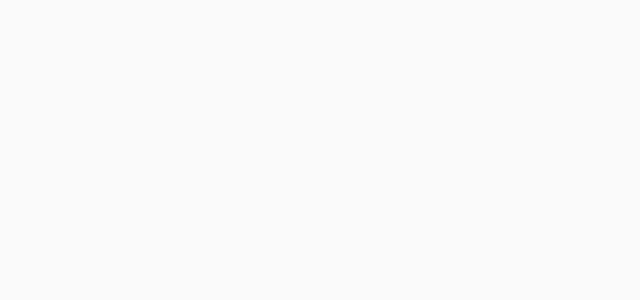
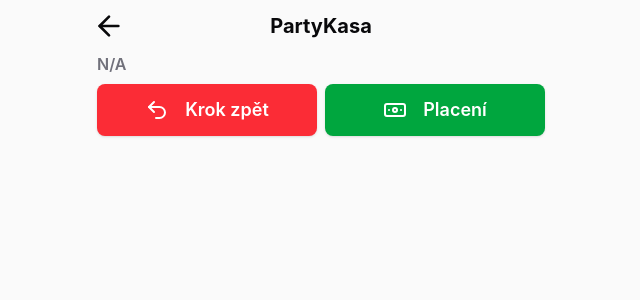
Before and after one commit to DominikPrusa/partyKasa, a React (Vite) app: page /products in a window 1280 px wide. Shown: the top 300 px of the page, without its empty margins (319-959 px from the left). Built offline with nearby package versions, Linux system fonts and the light colour scheme.

Commit message:
mode diversion

```diff
--- /dev/null
+++ b/src/components/PaymentMode.tsx
@@ -0,0 +1,5 @@
+const PaymentMode = () => {
+  return <div>PaymentMode</div>;
+};
+
+export default PaymentMode;
--- /dev/null
+++ b/src/components/ProductMode.tsx
@@ -0,0 +1,19 @@
+import type { Product } from "../utils/productList";
+
+// the products should be filtered for the correct category
+const ProductMode = ({ products }: { products: Product[] }) => {
+  return (
+    <div className="flex flex-col gap-3 text-center">
+      {products.map((product, index) => (
+        <div
+          key={index}
+          className="rounded-xl bg-white px-4 py-3 text-xl font-semibold shadow-sm"
+        >
+          {product.name}
+        </div>
+      ))}
+    </div>
+  );
+};
+
+export default ProductMode;
--- a/src/pages/Products.tsx
+++ b/src/pages/Products.tsx
@@ -1,5 +1,9 @@
-import { useSearchParams } from "react-router-dom";
+import { Link, useSearchParams } from "react-router-dom";
 import { products } from "../utils/productList";
+import { ArrowLeft, Banknote, Check, Undo2 } from "lucide-react";
+import { categoryMapper } from "../utils/categoryNameMap";
+import { useState } from "react";
+import ProductMode from "../components/ProductMode";
 
 const Products = () => {
   const [searchParams] = useSearchParams();
@@ -9,21 +13,62 @@ const Products = () => {
     (product) => product.category === category,
   );
 
+  const [mode, setMode] = useState<"products" | "payment">("products");
+
   return (
-    <main className="min-h-screen bg-zinc-50 px-6 py-10 text-zinc-950">
+    <main className="min-h-screen bg-zinc-50 px-6 text-zinc-950">
       <div className="mx-auto max-w-md">
-        <h1 className="mb-8 text-center text-3xl font-bold">{category}</h1>
+        <div className="relative flex items-center py-3">
+          {/* TODO add confirmation to leave the page */}
+          <Link to="/" className="absolute -left-1">
+            <ArrowLeft className="h-8 w-8" />
+          </Link>
 
-        <div className="flex flex-col gap-3 text-center">
-          {filteredProducts.map((product, index) => (
-            <div
-              key={index}
-              className="rounded-xl bg-white px-4 py-3 text-xl font-semibold shadow-sm"
-            >
-              {product.name}
-            </div>
-          ))}
+          <h1 className="w-full text-center text-xl font-bold">PartyKasa</h1>
         </div>
+
+        <h2 className="mb-2 text-md font-semibold text-zinc-500">
+          {categoryMapper(category)}
+        </h2>
+
+        {/* TODO component with list of all items */}
+        <div className="flex w-full flex-row gap-2">
+          <button
+            className="flex flex-1 items-center justify-center gap-4 rounded-lg bg-red-500 py-3 text-white shadow-sm"
+            // TODO back action
+            onClick={() =>
+              mode === "products" ? console.log("back") : setMode("products")
+            }
+          >
+            <Undo2 className="h-6 w-6" />
+            <span className="text-lg font-semibold">
+              {mode === "products" ? "Krok zpět" : "Produkty"}
+            </span>
+          </button>
+
+          <button
+            className="flex flex-1 items-center justify-center gap-4 rounded-lg bg-green-600 py-3 text-white shadow-sm"
+            // TODO finish actions
+            onClick={() =>
+              mode === "products" ? setMode("payment") : console.log("finish")
+            }
+          >
+            {mode === "products" ? (
+              <Banknote className="h-6 w-6" />
+            ) : (
+              <Check className="h-6 w-6" />
+            )}
+            <span className="text-lg font-semibold">
+              {mode === "products" ? "Placení" : "Dokončit"}
+            </span>
+          </button>
+        </div>
+
+        {mode === "products" ? (
+          <ProductMode products={filteredProducts} />
+        ) : (
+          <div>payment</div>
+        )}
       </div>
     </main>
   );
--- /dev/null
+++ b/src/utils/categoryNameMap.tsx
@@ -0,0 +1,14 @@
+export function categoryMapper(category: string | null) {
+  switch (category) {
+    case "pivo":
+      return "PIVO";
+    case "drinky":
+      return "DRINKY";
+    case "panaky":
+      return "PANÁKY";
+    case "jidlo":
+      return "JÍDLO";
+    default:
+      return "N/A";
+  }
+}
```
